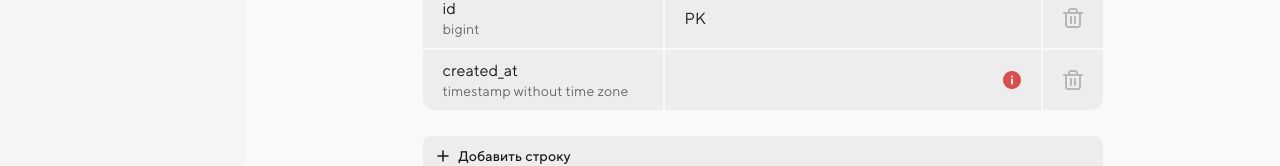
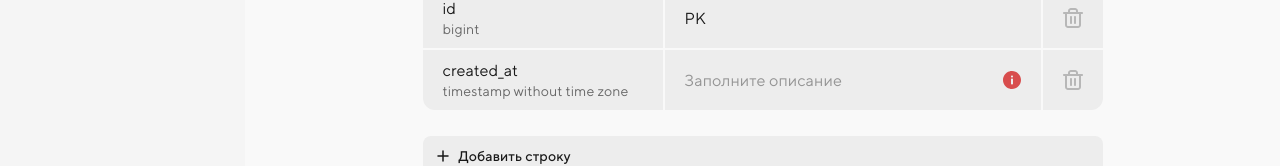
Before and after one commit to MartyGreen/onboarding-prototype, a React app in the folder app/: page /onboarding-prototype/new-document in a window 1280 px wide. Shown: the part 963-1129 px from the top of the page. Built offline with nearby package versions, Linux system fonts and the light colour scheme; the HTML template or start-up script is replaced by a standard one.

Commit message:
Добавлен плейсхолдер «Заполните описание» в пустые поля описания

```diff
--- a/app/src/pages/NewDocumentPage.jsx
+++ b/app/src/pages/NewDocumentPage.jsx
@@ -346,9 +346,9 @@ export default function NewDocumentPage() {
                         type="text"
                         value={field.description}
                         onChange={(e) => handleFieldChange(i, 'description', e.target.value)}
-                        placeholder=""
+                        placeholder="Заполните описание"
                         style={{ fontFamily: 'inherit' }}
-                        className="flex-1 min-w-0 bg-transparent border-none outline-none text-base text-[#191919] leading-5 tracking-[0.16px] p-0 m-0"
+                        className="flex-1 min-w-0 bg-transparent border-none outline-none text-base text-[#191919] leading-5 tracking-[0.16px] p-0 m-0 placeholder:text-[#949494]"
                       />
                       {/* Красная иконка предупреждения если нет описания */}
                       {!field.description && (
@@ -419,9 +419,9 @@ export default function NewDocumentPage() {
                               updated[i] = { ...updated[i], description: e.target.value };
                               setMissingFields(updated);
                             }}
-                            placeholder=""
+                            placeholder="Заполните описание"
                             style={{ fontFamily: 'inherit' }}
-                            className="flex-1 min-w-0 bg-transparent border-none outline-none text-base text-[#191919] leading-5 tracking-[0.16px] p-0 m-0"
+                            className="flex-1 min-w-0 bg-transparent border-none outline-none text-base text-[#191919] leading-5 tracking-[0.16px] p-0 m-0 placeholder:text-[#949494]"
                           />
                           {/* Красная иконка предупреждения если нет описания */}
                           {!field.description && (
```
